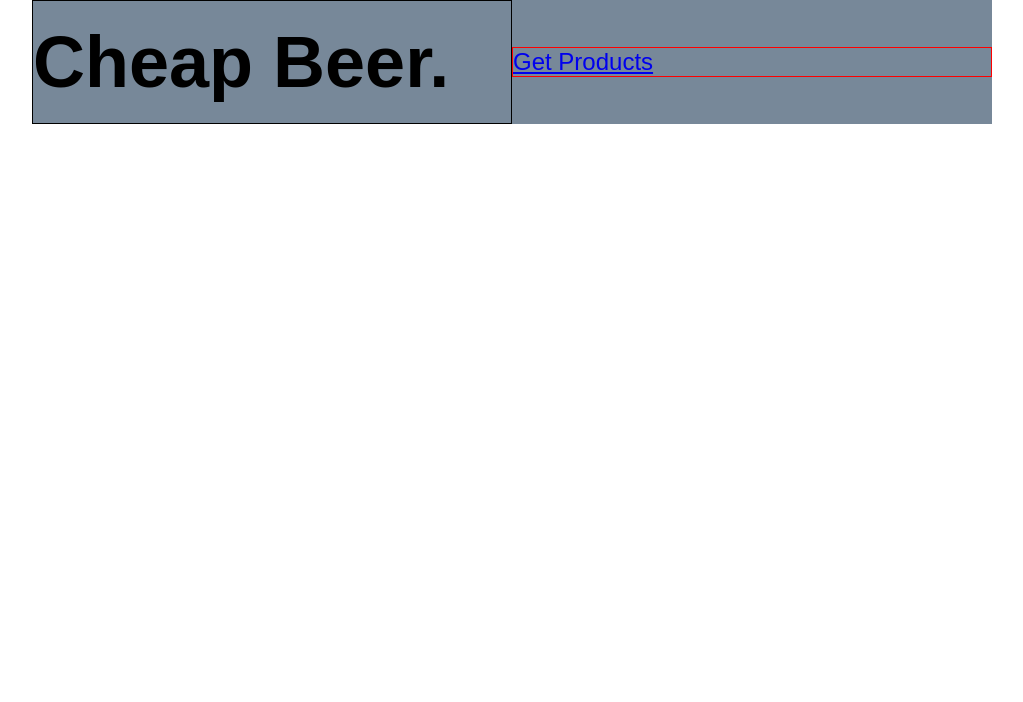
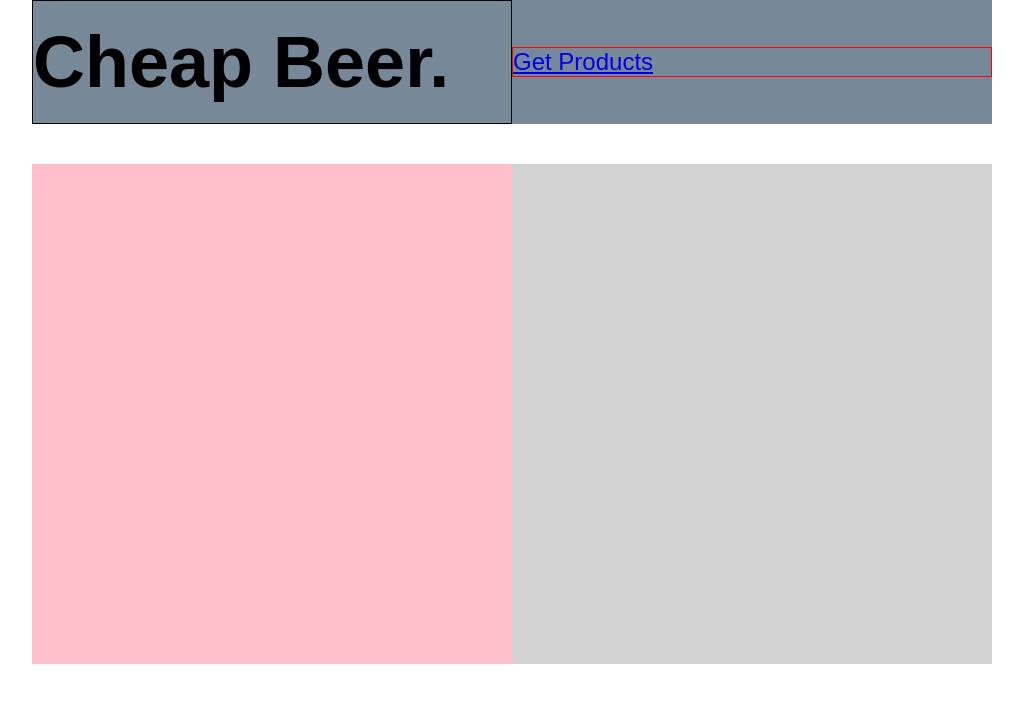
Before and after one commit to papss/Cheap-Beer, a website: page public/index.html in a window 1280 px wide. Shown: the whole page, without its empty margins (128-1151 px from the left). Drawn offline with Linux system fonts and the light colour scheme.

Commit message:
finished skeleton

```diff
--- a/public/index.html
+++ b/public/index.html
@@ -11,18 +11,19 @@
 
     <main class="container">
 
-      <header class="site-header">
+      <div class="site-header">
         <div class="header-left">
           <h1 class="site-title">Cheap Beer.</h1>
         </div>
         <div class="header-right">
           <a  class="btn-products" href="/products"> Get Products </a>
         </div>
-      </header>
+      </div>
 
-      <section class="beer-display">
-
-      </section>
+      <div class="beer-display">
+        <div class="product-img-container"></div>
+        <div class="product-info-container"></div>
+      </div>
 
     </main>
 
--- a/public/styles.css
+++ b/public/styles.css
@@ -7,7 +7,6 @@
   width: 75%;
   height: 100%;
   margin: auto;
-  background: lightslategrey;
 }
 
 /* SITE HEADER --------------------- */
@@ -15,6 +14,7 @@
 .site-header {
   display: flex;
   align-items: center;
+  background: lightslategrey;
 }
 
 .header-left {
@@ -38,3 +38,27 @@
   font-family: sans-serif;
   font-size: 1.5rem;
 }
+
+/* SITE BODY ------------------------ */
+
+.beer-display {
+  margin-top: 40px;
+  height: 500px;
+  display: flex;
+  width: 100%;
+  /* border: 1px solid black; */
+}
+
+.product-img-container {
+  display: flex;
+  width: 50%;
+  height: 100%;
+  background-color: pink;
+}
+
+.product-info-container {
+  display: flex;
+  width: 50%;
+  height: 100%;
+  background-color: lightgrey;
+}
```
